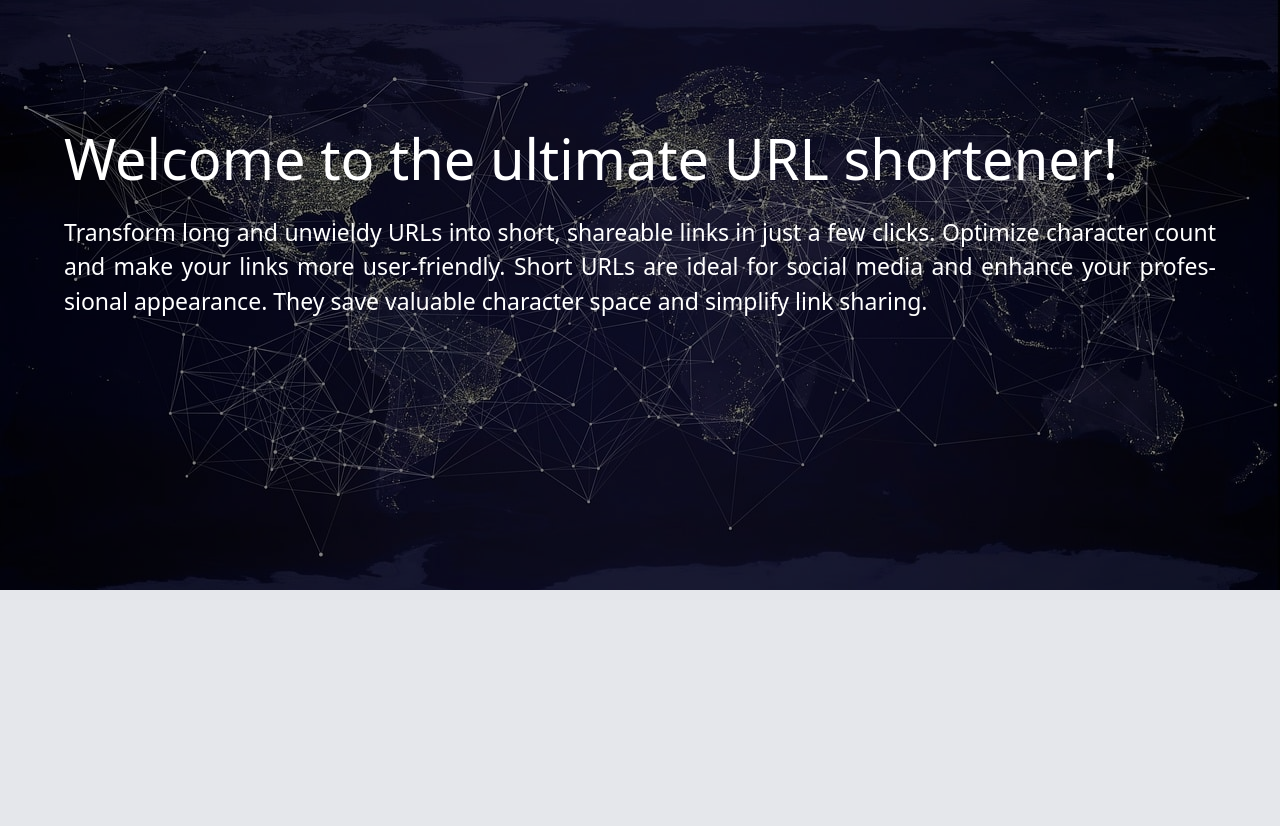
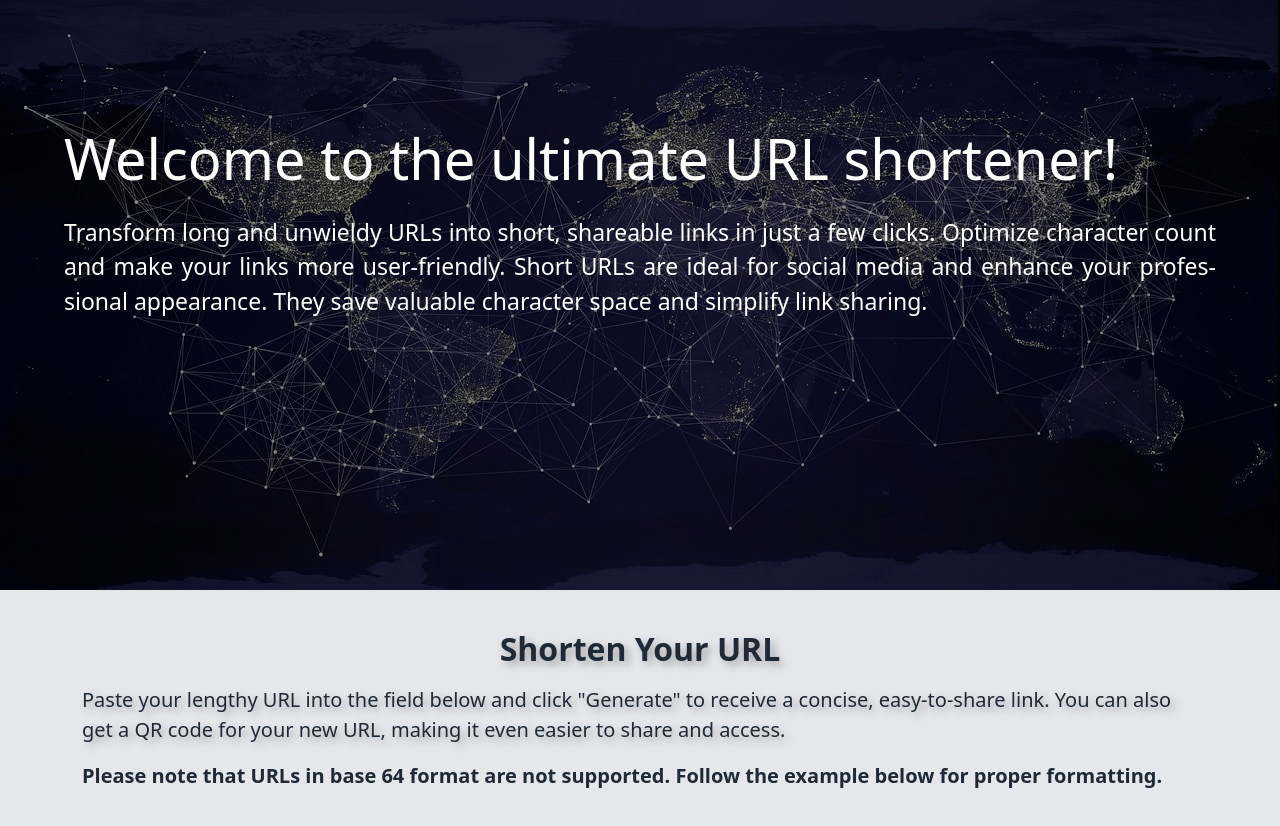
Before and after one commit to Nicoding-89/01_url_shortener, a React (Vite) app in the folder frontend/: page / in a window 1280 px wide. Shown: the top 826 px of the page. Before the commit the page ends 800 px from the top, so only its background shows below. Built offline with nearby package versions, Linux system fonts and the light colour scheme.

Commit message:
Add ShortUrl component and its styles

```diff
--- a/frontend/src/App.jsx
+++ b/frontend/src/App.jsx
@@ -1,10 +1,12 @@
 import './App.css'
 import Header from './components/Header'
+import Urlshortener from './components/UrlShortener'
 
 function App() {
   return (
     <>
       <Header />
+      <Urlshortener />
     </>
   )
 }
--- /dev/null
+++ b/frontend/src/components/UrlShortener.jsx
@@ -0,0 +1,19 @@
+import React from 'react';
+import '../styles/UrlShortener.css';
+
+const Urlshortener = () => {
+
+  return (
+    <section className='container url_shortener'>
+      <h2 className='shorten_title'>Shorten Your URL</h2>
+      <p>
+        Paste your lengthy URL into the field below and click "Generate" to receive a concise, easy-to-share link. You can also get a QR code for your new URL, making it even easier to share and access.
+      </p>
+      <p className='url_format'>
+        Please note that URLs in base 64 format are not supported. Follow the example below for proper formatting.
+      </p>
+    </section>
+  );
+};
+
+export default Urlshortener;
--- /dev/null
+++ b/frontend/src/styles/UrlShortener.css
@@ -0,0 +1,29 @@
+section.container.url_shortener {
+  background-color: hsl(220, 13%, 91%);
+  padding-top: 2.5rem;
+  padding-bottom: 20%;
+  color: #1f2937;
+  min-height: 100vh;
+}
+
+.shorten_title {
+  margin-bottom: 1rem;
+  text-align: center;
+  font-weight: bolder;
+}
+
+.container.url_shortener p,
+.container.url_shortener h2 {
+  text-shadow: 4px 4px 8px #a0a0a0;
+}
+
+.container.url_shortener p{
+  font-size: 20px;
+  font-weight: 400;
+}
+
+.container.url_shortener .url_format {
+  font-weight: 600;
+  margin-bottom: 25px;
+  text-shadow: none;
+}
```
